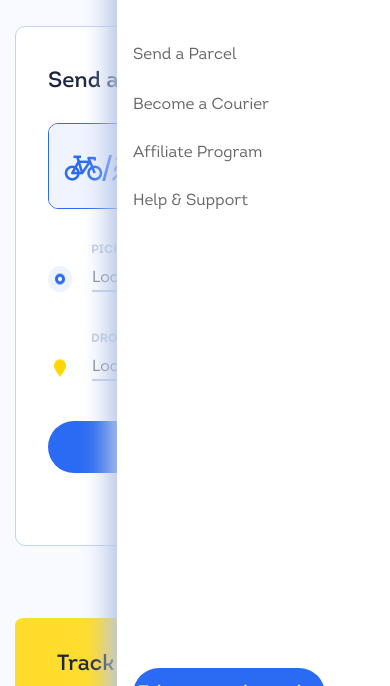
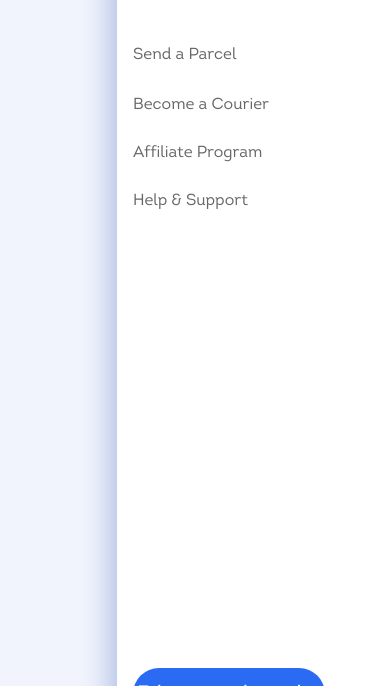
Before and after one commit to Denis22rus/Whoosh, a plain HTML site: page index.html in a window 390 px wide. Both pictures are taken after a click on the element 350 px from the left and 33 px from the top of the page. Shown: the part 114-800 px from the top of the page. Drawn offline with nearby package versions, Linux system fonts and the light colour scheme; files whose address does not match are found by name.

Commit message:
blue-fonts

```diff
--- a/index.html
+++ b/index.html
@@ -6,7 +6,6 @@
     <meta name="viewport" content="width=device-width, initial-scale=1.0, user-scalable=0">
     <link rel="stylesheet" href="css/iconfonts.css">
     <link rel="stylesheet" href="css/style.css">
-    <link href="https://fonts.googleapis.com/css?family=Open+Sans:300,regular,600,700&display=swap" rel="stylesheet" />
     <title>Whoosh</title>
 </head>
 <body>
@@ -69,7 +68,7 @@
                             work in New York</h1>
                         <p class="work__subtitle">We make delivery exactly at the time you need - we can start to fulfill the order a few minutes after it arrives, or we can deliver on a specific day and hour.</p>
                         <a href="#" class="work__link">Read more
-                            <li class="">></li>
+                            <span class="">></span>
                         </a>
                         <h3 class="work__title-video title-h3">How it works</h3>
                         <div class="work__video">
@@ -86,11 +85,19 @@
                                 </div>
                                 <div class="work__tabs">
                                     <button type="submit" class="work__tablinks" id="tabs">
-                                        <div class="man-bike"><div class="_icon-Bike"></div><span class="work__wood">/</span><div class="_icon-Man"></div></div><span class="work__hidden">up to 10lb</span></button>
+                                        <div class="man-bike">
+                                            <div class="_icon-Bike"></div><span class="work__wood">/</span><div class="_icon-Man"></div>
+                                        </div>
+                                        <span class="work__hidden">up to 10lb</span>
+                                    </button>
                                     <button type="submit" class="work__tablinks" id="tabs">
-                                        <div class="_icon-Car_center"></div><span class="work__hidden">up to 130lb</span></button>
+                                        <div class="_icon-Car_center"></div>
+                                        <span class="work__hidden">up to 130lb</span>
+                                    </button>
                                     <button type="submit" class="work__tablinks" id="tabs">
-                                        <div class="_icon-car"></div><span class="work__hidden">over 130lb</span></button>
+                                        <div class="_icon-car"></div>
+                                        <span class="work__hidden">over 130lb</span>
+                                    </button>
                                 </div>
                                 <form class="work__form">
                                     <p class="work__form-title">Pickup location</p>
@@ -411,8 +418,9 @@
                 </div>
             </div>
         </footer>
+    <div class="blue-fonts"></div>
+
     </div>
-
     <script src="https://code.jquery.com/jquery-3.6.4.min.js"></script>
     <script src="js/slick.min.js"></script>
     <script src="js/bundle.js"></script>
--- a/js/bundle.js
+++ b/js/bundle.js
@@ -15,11 +15,13 @@ __webpack_require__.r(__webpack_exports__);
 function burger() {
     const iconMenu = document.querySelector('.icon-menu');
     const menuBody = document.querySelector('.header__menu');
+    const blueFonts = document.querySelector('.blue-fonts');
     if (iconMenu) {
         iconMenu.addEventListener("click", function (e) {
             document.body.classList.toggle('_lock');
             iconMenu.classList.toggle('_active');
             menuBody.classList.toggle('_active');
+            blueFonts.style.display = blueFonts.style.display === 'block' ? 'none' : 'block';
         });
     }
   }
--- a/js/modules/burger.js
+++ b/js/modules/burger.js
@@ -1,11 +1,13 @@
 export default function burger() {
     const iconMenu = document.querySelector('.icon-menu');
     const menuBody = document.querySelector('.header__menu');
+    const blueFonts = document.querySelector('.blue-fonts');
     if (iconMenu) {
         iconMenu.addEventListener("click", function (e) {
             document.body.classList.toggle('_lock');
             iconMenu.classList.toggle('_active');
             menuBody.classList.toggle('_active');
+            blueFonts.style.display = blueFonts.style.display === 'block' ? 'none' : 'block';
         });
     }
   }
--- a/scss/_work.scss
+++ b/scss/_work.scss
@@ -33,7 +33,7 @@
     }
     &__link {
         width: 130px;
-        li {
+        span {
             padding: 1px 0px 0px 6px;
         }
         font-family: Intro-Regular;
--- a/scss/style.scss
+++ b/scss/style.scss
@@ -69,7 +69,9 @@ body {
     background-color: #fff;
     line-height: 22 / 14 * 100%;
 }
-
+body._lock {
+    overflow: hidden;
+}
 /* ----------------*/
 .wrapper {
     overflow: hidden;
@@ -99,9 +101,7 @@ body {
         transform: translate(0px, 0%);
     }
 }
-body._lock {
-    overflow: hidden;
-}
+
 .icon-menu {
     display: none;
     @media (max-width: $md1) {
@@ -201,3 +201,15 @@ body._lock {
         left: 20px;
     }
 }
+
+.blue-fonts {
+    display: none;
+    position: fixed;
+    top: 0;
+    left: 0;
+    width: 100%;
+    height: 100%;
+    background-color: #F1F4FC;
+    z-index: 100;
+    transition: all .6s linear;
+}
```
Also changed, not shown: css/style.css, 1 other file.
